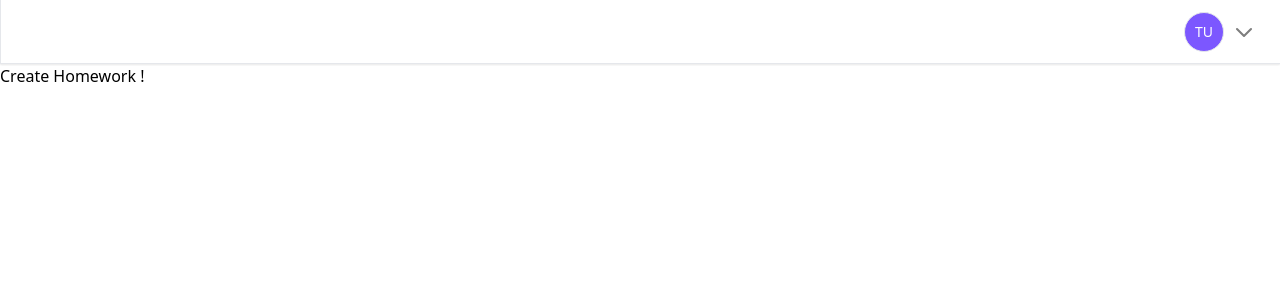
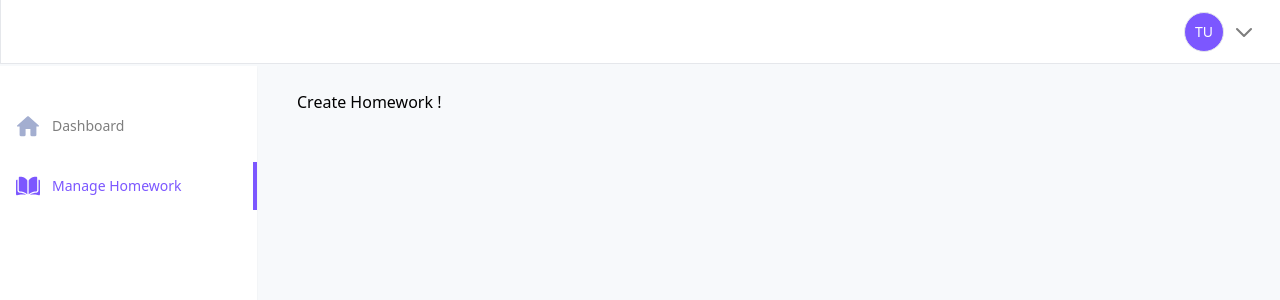
Before and after one commit to vivekkeyvalue/tara-web, a React (Create React App) app: page /create-homework in a window 1280 px wide. Shown: the top 300 px of the page. Built offline with nearby package versions, Linux system fonts and the light colour scheme; no server answers.

Commit message:
feat: add sidenav component

```diff
--- a/src/components/index.ts
+++ b/src/components/index.ts
@@ -6,6 +6,7 @@ import DowntimeTimer from './down-time-timer/DownTimeTimer';
 import OtpInput from './otpInput/OtpInput';
 import Avatar from './avatar/Avatar';
 import ProfileSettings from './profile-settings/ProfileSettings';
+import SidebarItem from './sidebar-item/SidebarItem';
 
 export {
   Spinner,
@@ -15,5 +16,6 @@ export {
   DowntimeTimer,
   OtpInput,
   Avatar,
-  ProfileSettings
+  ProfileSettings,
+  SidebarItem
 };
--- /dev/null
+++ b/src/components/sidebar-item/SidebarItem.tsx
@@ -0,0 +1,33 @@
+import { Link } from 'react-router-dom';
+import clsx from 'clsx';
+
+import { SidebarItemProps } from './types';
+
+const SidebarItem = (props: SidebarItemProps) => {
+  const { isCurrentRoute, item, path } = props;
+
+  const { id, Icon, label, route } = item;
+
+  const itemBorder = isCurrentRoute ? 'border-r-4 border-primary' : '';
+  const itemColor = isCurrentRoute ? 'text-primary' : 'text-grey';
+
+  return (
+    <Link
+      key={id}
+      to={path || route}
+      className={`flex items-center gap-3 px-4 py-3 ${itemBorder}`}
+    >
+      <div>
+        <Icon className={clsx('size-6', itemColor)} />
+      </div>
+      <span
+        className={`truncate text-sm font-medium ${itemColor}
+      `}
+      >
+        {label}
+      </span>
+    </Link>
+  );
+};
+
+export default SidebarItem;
--- /dev/null
+++ b/src/components/sidebar-item/types.ts
@@ -0,0 +1,12 @@
+export interface SidebarItemProps {
+  isCurrentRoute: boolean;
+  item: Item;
+  path?: string;
+}
+
+interface Item {
+  id: number;
+  Icon: React.FunctionComponent<React.SVGProps<SVGSVGElement>>;
+  label: string;
+  route: string;
+}
--- /dev/null
+++ b/src/constants/sideMenu.ts
@@ -0,0 +1,20 @@
+import { ReactComponent as DashboardIcon } from '@assets/icons/dashboard.svg';
+import { ReactComponent as HomeWorkIcon } from '@assets/icons/homework.svg';
+import { HOMEWORK_MANAGEMENT } from './routes';
+
+const MENU_ITEMS = [
+  {
+    id: 1,
+    Icon: DashboardIcon,
+    label: 'Dashboard',
+    route: 'dfsfd'
+  },
+  {
+    id: 2,
+    Icon: HomeWorkIcon,
+    label: 'Manage Homework',
+    route: HOMEWORK_MANAGEMENT.CREATE_HOMEWORK
+  }
+];
+
+export default MENU_ITEMS;
--- a/src/index.css
+++ b/src/index.css
@@ -5,9 +5,10 @@
 @layer base {
   :root {
     --color-theme: #ffffff;
+    --color-bgBase: #f7f9fb;
     --color-content: #1c1c1d;
     --color-grey: #7e7e7e;
-    --color-grey10:#787878
+    /* --color-grey10:#787878 */
     --color-grey40: #d9d9d9;
     --color-primary: #7c57ff;
     --color-error: #e60000;
@@ -19,3 +20,11 @@
     /* ... */
   }
 }
+
+.container {
+  width: calc(100vw - 257px);
+  margin-left: 257px;
+  white-space: pre-wrap;
+  padding: 26px 40px;
+  height: 100%;
+}
--- a/src/layouts/main-layout/MainLayout.tsx
+++ b/src/layouts/main-layout/MainLayout.tsx
@@ -3,12 +3,13 @@ import { Outlet } from 'react-router-dom';
 
 import { Spinner } from '@components';
 import MainHeader from '@layouts/main-header/MainHeader';
+import SideNavBar from '@layouts/side-nav/SIdeNav';
 
 const MainLayout = () => (
   <div className="flex h-screen w-screen overflow-hidden">
-    <div className="pl-21.75 size-full">
+    <div className="size-full">
       <MainHeader />
-      {/* <SideNavBar /> */}
+      <SideNavBar />
       <div className="bg-bgBase pb-83 h-screen overflow-y-auto">
         <div className="container">
           <Suspense
--- /dev/null
+++ b/src/layouts/side-nav/SIdeNav.tsx
@@ -0,0 +1,28 @@
+import { useLocation } from 'react-router-dom';
+
+import { SidebarItem } from '@components';
+import MENU_ITEMS from '@constants/sideMenu';
+
+const SideNavBar = () => {
+  const location = useLocation();
+  return (
+    <div className="absolute left-0 top-16.5 z-50 h-[calc(100vh-66px)] min-w-257 bg-theme shadow-sm">
+      <div className="mt-6 flex flex-col gap-3 py-3">
+        {MENU_ITEMS.map((item: any) => {
+          const { route } = item;
+          const isCurrentRoute = location.pathname.startsWith(route);
+          const path = route;
+
+          return (
+            <SidebarItem
+              item={item}
+              path={path}
+              isCurrentRoute={isCurrentRoute}
+            />
+          );
+        })}
+      </div>
+    </div>
+  );
+};
+export default SideNavBar;
--- a/tailwind.config.js
+++ b/tailwind.config.js
@@ -27,11 +27,13 @@ module.exports = {
         352: '352px'
       },
       margin: {
-        '5px': '5px'
+        '5px': '5px',
+        257: '257px'
       },
       spacing: {
         22: '88px',
         16: '64px',
+        16.5: '66px',
         68.5: '274px'
       },
       boxShadow: {
@@ -46,7 +48,8 @@ module.exports = {
         520: '520px'
       },
       minWidth: {
-        520: '520px'
+        520: '520px',
+        257: '257px'
       }
     }
   },
--- a/themes/colors.js
+++ b/themes/colors.js
@@ -1,5 +1,6 @@
 module.exports = {
   theme: 'var(--color-theme)',
+  bgBase: 'var(--color-bgBase)',
   content: 'var(--color-content)',
   grey: 'var(--color-grey)',
   grey10: 'var(--color-grey10)',
```
Also changed, not shown: src/assets/icons/dashboard.svg (added), src/assets/icons/homework.svg (added).
